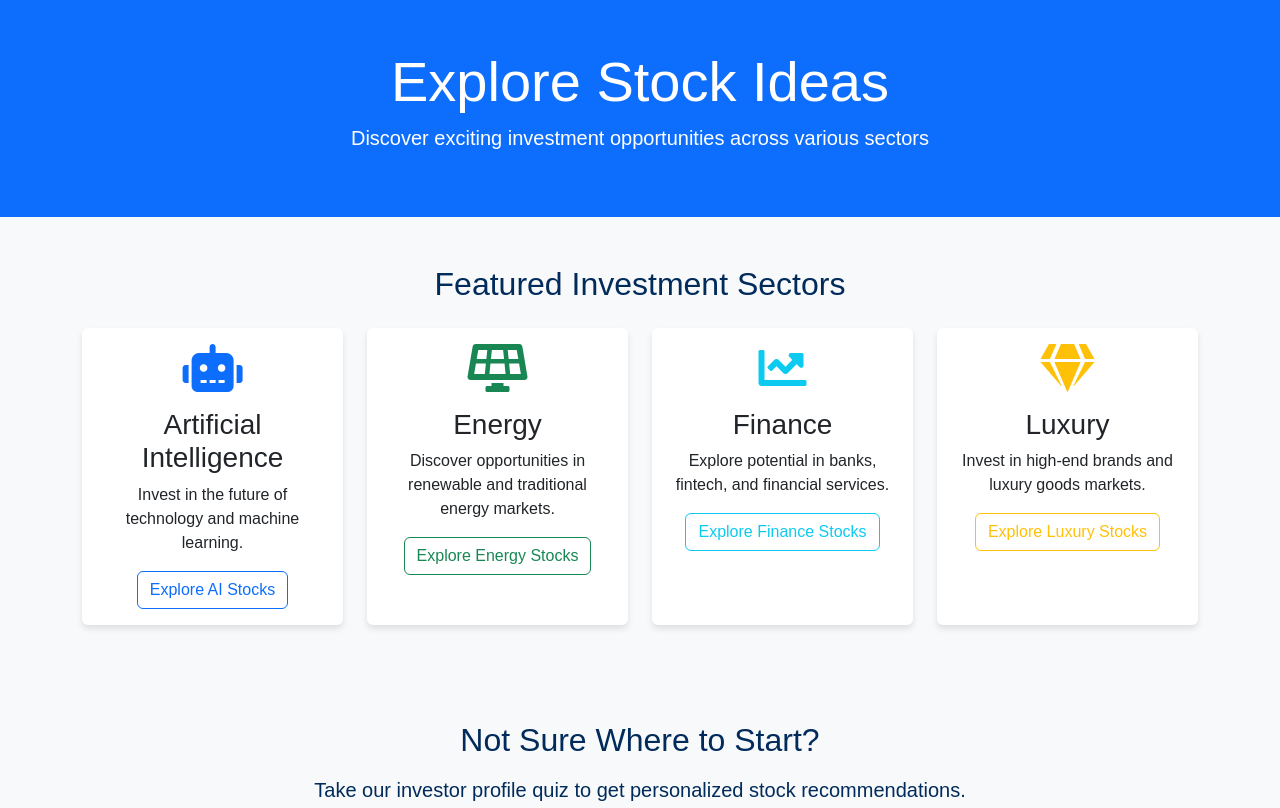
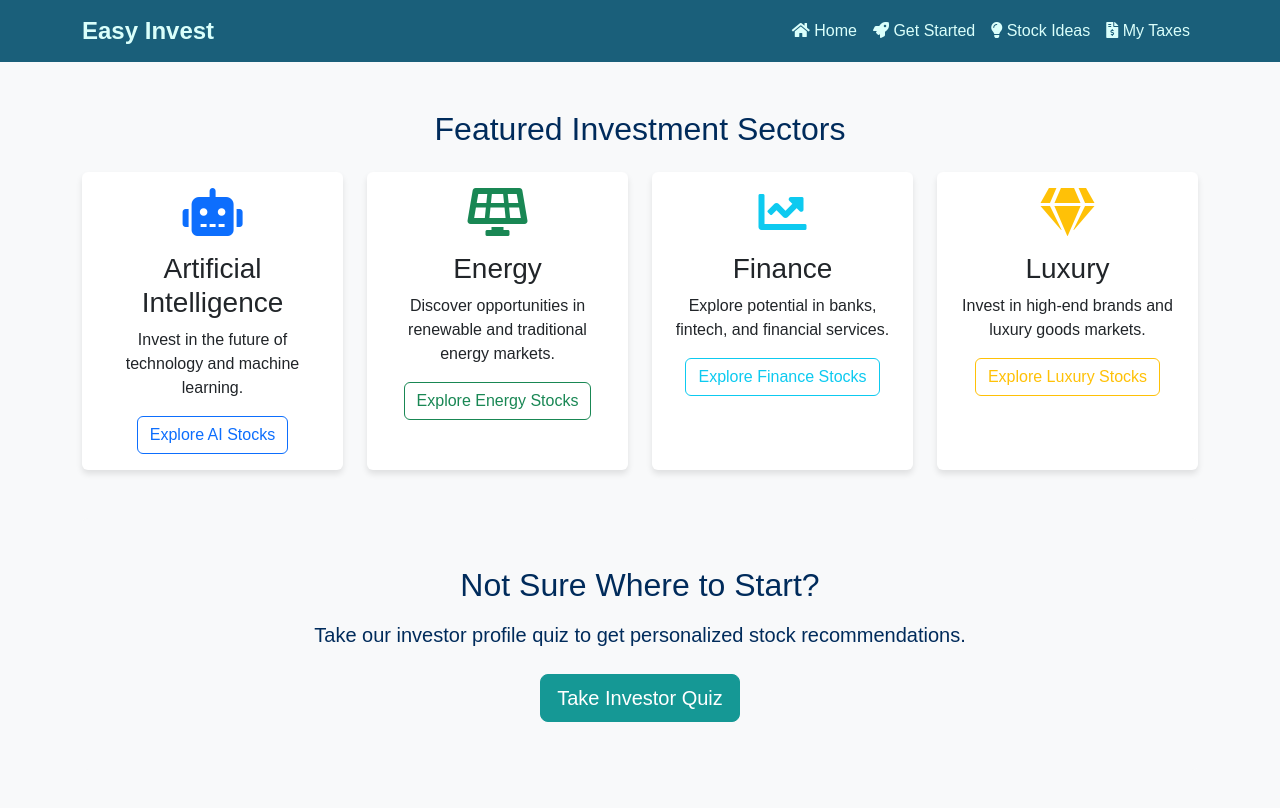
Before and after one commit to Salad92/Salad92.github.io, a plain HTML site: page src/views/ideas.html in a window 1280 px wide. Shown: the top 808 px of the page. Drawn offline with nearby package versions, Linux system fonts and the light colour scheme.

Commit message:
Update ideas.html

```diff
--- a/src/views/ideas.html
+++ b/src/views/ideas.html
@@ -25,10 +25,30 @@
     </style>
 </head>
 <body>
-    <header class="bg-primary text-white text-center py-5">
-        <h1 class="display-4">Explore Stock Ideas</h1>
-        <p class="lead">Discover exciting investment opportunities across various sectors</p>
-    </header>
+    <nav class="navbar navbar-expand-lg navbar-dark">
+        <div class="container">
+            <a class="navbar-brand" href="#">Easy Invest</a>
+            <button class="navbar-toggler" type="button" data-bs-toggle="collapse" data-bs-target="#navbarNav" aria-controls="navbarNav" aria-expanded="false" aria-label="Toggle navigation">
+                <span class="navbar-toggler-icon"></span>
+            </button>
+            <div class="collapse navbar-collapse" id="navbarNav">
+                <ul class="navbar-nav ms-auto">
+                    <li class="nav-item">
+                        <a class="nav-link" href="Home.html"><i class="fas fa-home"></i> Home</a>
+                    </li>
+                    <li class="nav-item">
+                        <a class="nav-link active" href="GetStarted.html"><i class="fas fa-rocket"></i> Get Started</a>
+                    </li>
+                    <li class="nav-item">
+                        <a class="nav-link" href="StockIdeas.html"><i class="fas fa-lightbulb"></i> Stock Ideas</a>
+                    </li>
+                    <li class="nav-item">
+                        <a class="nav-link" href="MyTaxes.html"><i class="fas fa-file-invoice-dollar"></i> My Taxes</a>
+                    </li>
+                </ul>
+            </div>
+        </div>
+    </nav>
 
     <main class="container my-5">
         <section class="mb-5">
```
